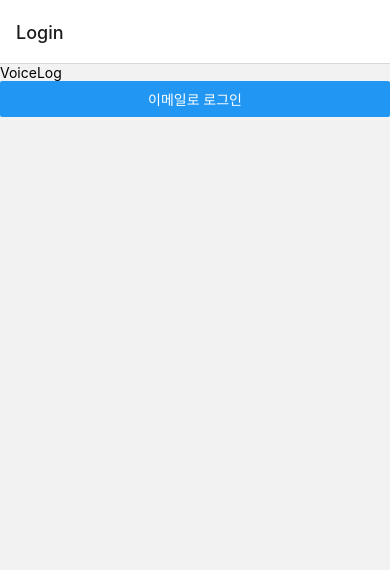
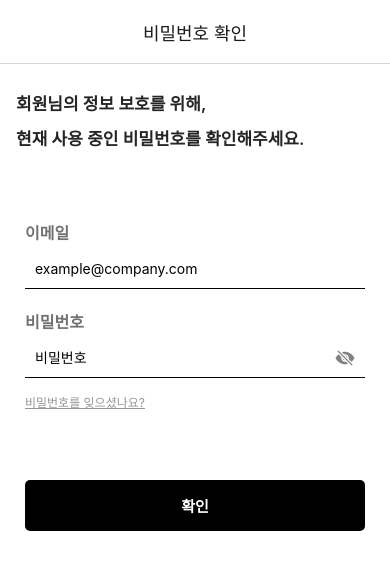
Before and after one commit to VoiceLog-Audio-Diary-App/Frontend, a React Native app: screen /PasswordCheck in a window 390 px wide. Shown: the top 570 px of the page. Built offline with nearby package versions, Linux system fonts and the light colour scheme.

Commit message:
feat: Add password check page(#1)

```diff
--- a/src/App.tsx
+++ b/src/App.tsx
@@ -13,6 +13,7 @@ import SaveRecordingScreen from './screens/SaveRecordingScreen';
 import ViewDiaryScreen from './screens/ViewDiaryScreen';
 import EditDiaryScreen from './screens/EditDiaryScreen';
 import TabNavigation from './navigations/Tab';
+import PasswordCheckScreen from './screens/PasswordCheckScreen';
 
 const Stack = createStackNavigator();
 
@@ -39,6 +40,7 @@ function App() {
         {/*<Stack.Screen name="EditDiary" component={EditDiaryScreen} />*/}
 
         {/* 마이페이지 */}
+        <Stack.Screen name="PasswordCheck" component={PasswordCheckScreen} />
 
       </Stack.Navigator>
     </NavigationContainer>
--- a/src/screens/MyPageScreen.tsx
+++ b/src/screens/MyPageScreen.tsx
@@ -7,9 +7,10 @@ import Ionicons from 'react-native-vector-icons/Ionicons';
 
 type RootStackParamList = {
     MyPage: undefined;
+    PasswordCheck: undefined;
 };
 
-type CalendarScreenNavigationProp = StackNavigationProp<
+type MyPageScreenNavigationProp = StackNavigationProp<
   RootStackParamList,
   'MyPage'
 >;
@@ -143,7 +144,7 @@ function MyPageScreen({ navigation }: Props) {
            </View>
        </TouchableWithoutFeedback>
        <View style={styles.line} />
-       <TouchableWithoutFeedback>
+       <TouchableWithoutFeedback onPress={() => navigation.navigate('PasswordCheck')}>
           <View style={styles.button}>
              <View style={styles.buttonContent}>
                  <Text style={styles.leftText}>비밀번호 변경</Text>
--- /dev/null
+++ b/src/screens/PasswordCheckScreen.tsx
@@ -0,0 +1,163 @@
+import React, { useState, useLayoutEffect } from 'react';
+import { SafeAreaView, Text, Button, StyleSheet, Alert, View, TouchableWithoutFeedback, TouchableOpacity, TextInput } from 'react-native';
+import { StackNavigationProp } from '@react-navigation/stack';
+import { RouteProp } from '@react-navigation/native';
+import Ionicons from 'react-native-vector-icons/Ionicons';
+
+type RootStackParamList = {
+    PasswordCheck: undefined;
+    PasswordReset: undefined;
+    NewPassword: { email: string };
+};
+
+type PasswordCheckScreenNavigationProp = StackNavigationProp<
+  RootStackParamList,
+  'PasswordCheck'
+>;
+
+type Props = {
+  navigation: PasswordCheckScreenNavigationProp;
+};
+
+const styles = StyleSheet.create({
+  container: {
+    flex: 1,
+    paddingTop: 26,
+    flexDirection: 'column',
+    alignItems: 'flex-start',
+    backgroundColor: 'white'
+  },
+  text: {
+    fontSize: 17,
+    color: '#252525',
+    paddingHorizontal: 16,
+    fontWeight: '600',
+    marginBottom: 10,
+  },
+  input: {
+      height: 40,
+      borderColor: 'black',
+      borderBottomWidth: 1,
+      paddingHorizontal: 10,
+      backgroundColor: "white",
+      width: '100%',
+      paddingRight: 35,
+  },
+  container2: {
+      paddingHorizontal: 25,
+      width: '100%',
+  },
+  inputWrapper: {
+      position: 'relative',
+      width: '100%',
+      marginBottom: 15,
+  },
+  inputInfoText: {
+      color: '#717171',
+      fontSize: 16,
+      fontWeight: '600',
+      paddingBottom: 5,
+  },
+  icon: {
+      position: 'absolute',
+      right: 10,
+      top: 10,
+      height: 20,
+      width: 20,
+      justifyContent: 'center',
+      alignItems: 'center',
+  },
+  textButton: {
+      fontSize: 12,
+      color: '#949494',
+      textDecorationLine: 'underline',
+  },
+  confirmButton: {
+      width: '100%',
+      backgroundColor: 'black',
+      alignItems: 'center',
+      paddingVertical: 15,
+      borderRadius: 5,
+  }
+
+});
+
+function PasswordCheckScreen({ navigation }: Props) {
+    const [email, setEmail] = useState('example@company.com');
+    const [password, setPassword] = useState('');
+    const [secureText, setSecureText] = useState(true);
+
+    const handleConfirm = () => {
+        if (password == 'password123') {
+            navigation.navigate('NewPassword', { email: email })
+        } else {
+            Alert.alert('비밀번호가 옳지 않습니다.');
+        }
+    };
+
+    //앱바
+    useLayoutEffect(() => {
+        navigation.setOptions({
+            title: '비밀번호 확인',
+            headerTitleAlign: 'center',
+            headerLeft: () => null,
+            headerStyle: {
+                backgroundColor: 'white',
+                elevation: 5,
+                shadowColor: 'black',
+            }
+        });
+    }, [navigation]);
+
+  return (
+     <SafeAreaView style={styles.container}>
+        <Text style={styles.text}>회원님의 정보 보호를 위해,</Text>
+        <Text style={styles.text}>현재 사용 중인 비밀번호를 확인해주세요.</Text>
+        <View style={{height: 60}} />
+        <View style={styles.container2}>
+            <Text style={styles.inputInfoText}>이메일</Text>
+            <TextInput
+                style={styles.input}
+                value={email}
+                editable={false}
+            />
+            <View style={{height: 20}} />
+            <Text style={styles.inputInfoText}>비밀번호</Text>
+            <View style={styles.inputWrapper}>
+                <TextInput
+                    style={styles.input}
+                    value={password}
+                    onChangeText={setPassword}
+                    placeholder='비밀번호'
+                    secureTextEntry={secureText}
+                />
+
+                <TouchableOpacity
+                    style={styles.icon}
+                    onPress={() => setSecureText(!secureText)}
+                >
+                    <Ionicons
+                        name={secureText ? 'eye-off' : 'eye'}
+                        size={20}
+                        color='gray'
+                    />
+                </TouchableOpacity>
+            </View>
+            <TouchableWithoutFeedback onPress={() => navigation.navigate('PasswordReset')}>
+                <View style={styles.buttonContainer}>
+                  <Text style={styles.textButton}>
+                    비밀번호를 잊으셨나요?
+                  </Text>
+                </View>
+            </TouchableWithoutFeedback>
+            <View style={{height: 70}} />
+            <TouchableOpacity style={styles.confirmButton} onPress={handleConfirm}>
+                <Text style={{fontSize: 15, fontWeight: '600', color: 'white'}}>확인</Text>
+            </TouchableOpacity>
+        </View>
+     </SafeAreaView>
+  );
+}
+
+
+export default PasswordCheckScreen;
```
Also changed, not shown: 1 other file (tests, documents, lock files or other folders).
